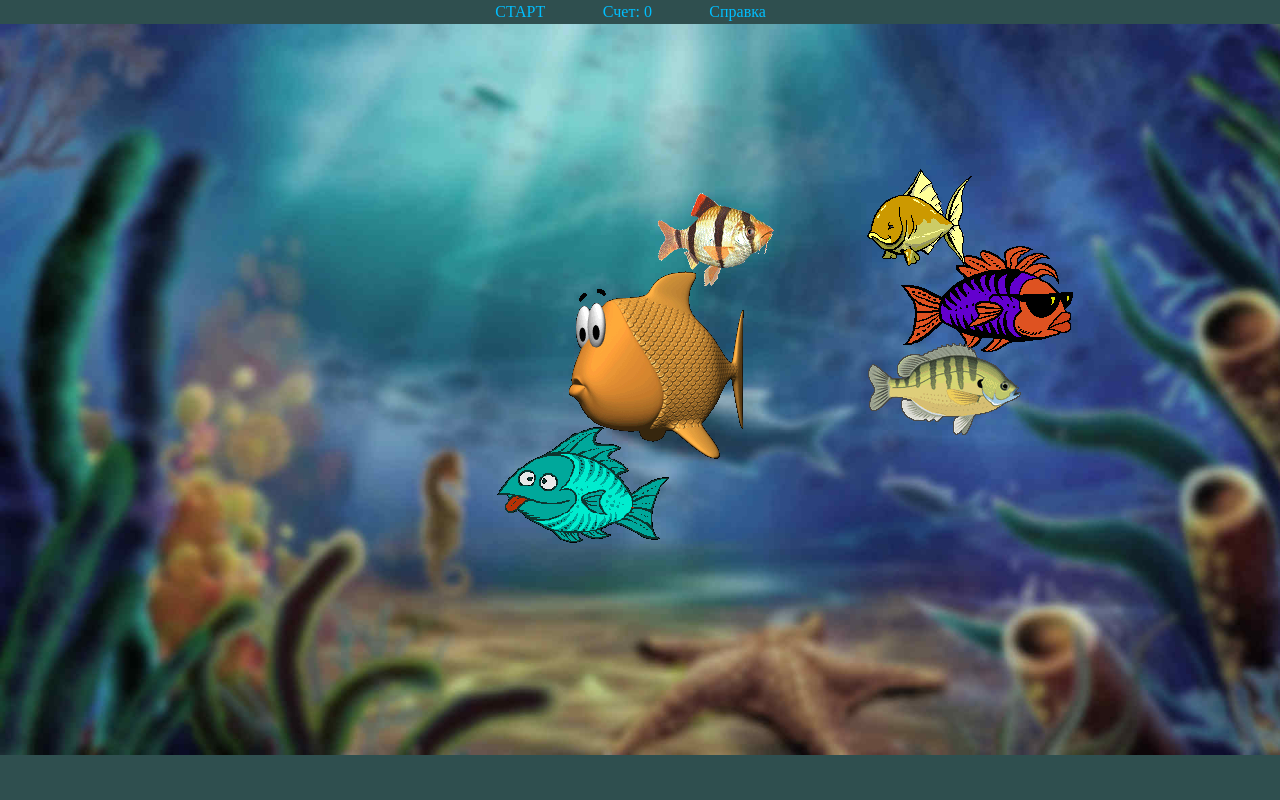
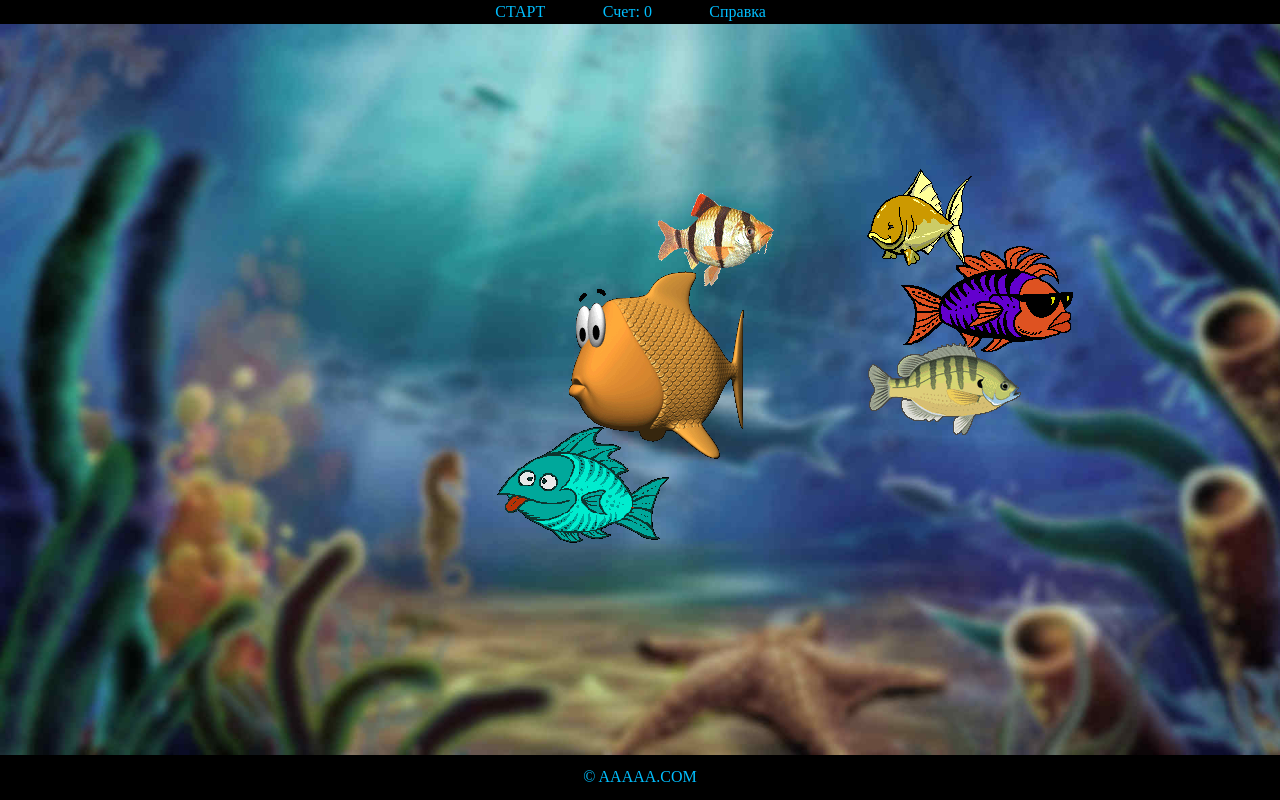
Before and after one commit to Nakamuroo/JavaScript-Fish_Game, a plain HTML site: page index.html in a window 1280 px wide. Drawn offline with Linux system fonts and the light colour scheme.

Commit message:
change color

```diff
--- a/help.css
+++ b/help.css
@@ -7,7 +7,7 @@ body {
   height: 100vh;
   position: absolute;
   top: 0px;
-  background-color: rgb(47, 79, 79);
+  background-color: rgb(0, 0, 0);
   background-size: contain;
 }
 
--- a/index.html
+++ b/index.html
@@ -19,7 +19,7 @@
   <script src="main.js"></script>
 </head>
 
-<body style="margin: 0px; background-color: darkslategray;">
+<body style="margin: 0px; background-color: rgb(0, 0, 0);">
 
   <header class="header">
     <table style="width: 50vw; margin: auto;">
@@ -50,7 +50,8 @@
     <img id="5" class="img cursorPointer">
   </div>
 
-  <footer class="header">
+  <footer class="header" style="text-align: center; margin-top: 13px;">
+    © AAAAA.COM
   </footer>
 
   <div id="gameOver" class="gameOver">
--- a/main.css
+++ b/main.css
@@ -7,7 +7,7 @@ body {
 .header {
   width: 100vw;
   color: deepskyblue;
-  background-color: darkslategray;
+  background-color: rgb(0, 0, 0);
   box-sizing: border-box;
 }
 
@@ -54,7 +54,7 @@ table p {
   left: 0px;
   height: calc(100vh - 25px - 44px);
   width: 100vw;
-  color: darkslategray;
+  color: rgb(0, 0, 0);
   background-color: rgba(190, 190, 190, .5);
   opacity: 0;
 }
--- a/main.js
+++ b/main.js
@@ -148,7 +148,6 @@ function Fish(fishImageId, gameFieldId, namberFishes, scoreFieldId) {
             return;
         }
         if(gameStatistic.endOfGame){
-            // gameFieldTag.style.filter = 'blur(2px)';
             document.getElementById('gameOver').setAttribute('class', 'gameOverAnimate gameOver');
         }
         if(newTime-oldTime>80){
```
